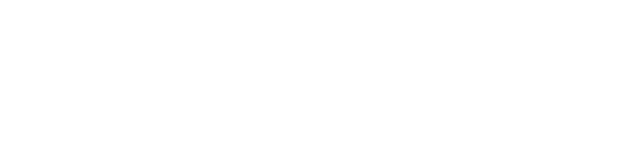
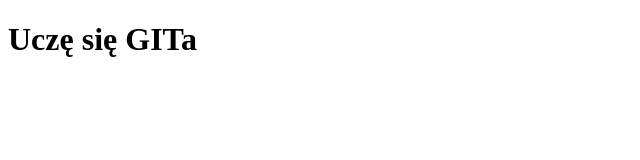
Before and after one commit to pycomir/nauka-gita, a plain HTML site: page index.html in a window 1280 px wide. Shown: the whole page, without its empty margins (0-640 px from the left). Drawn offline with Linux system fonts and the light colour scheme.

Commit message:
add h1 in header

```diff
--- a/index.html
+++ b/index.html
@@ -5,8 +5,10 @@
   </head>
   <body>
     <header>
+      <h1>Uczę się GITa</h1>
     </header>
     <section>
+
     </section>
     <footer>
     </footer>
```
